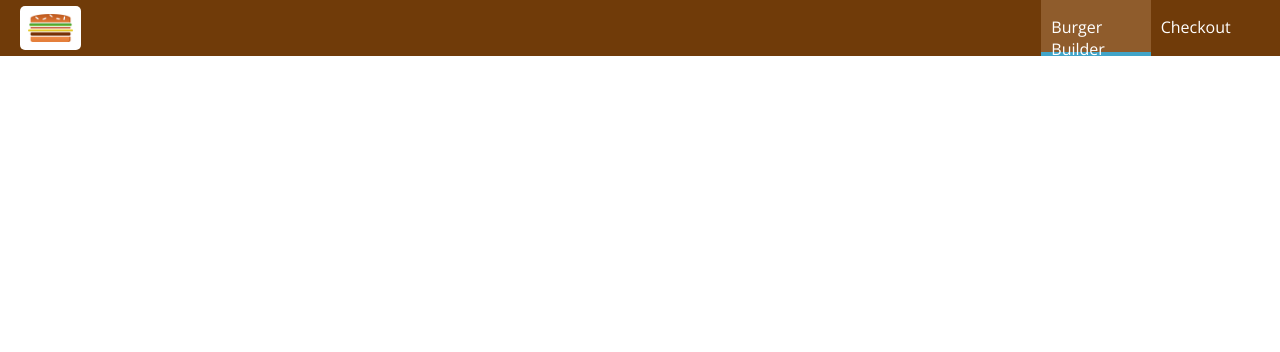
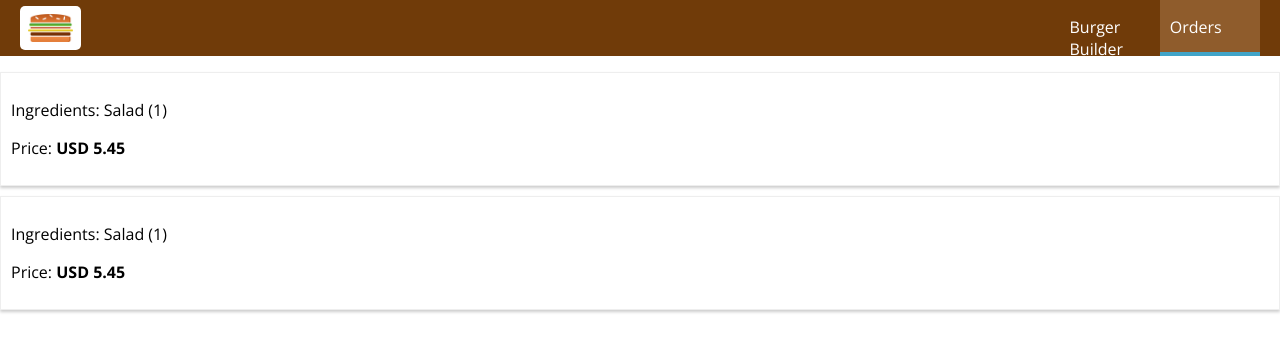
Before and after one commit to evgenydus/burger-builder, a React (Create React App) app: page /orders in a window 1280 px wide. Shown: the top 352 px of the page. Built offline with nearby package versions, Linux system fonts and the light colour scheme.

Commit message:
feat: add orders page

```diff
--- a/src/App/App.js
+++ b/src/App/App.js
@@ -6,6 +6,7 @@ import './App.css';
 import BurgerBuilder from '../containers/BurgerBuilder/BurgerBuilder';
 import Checkout from '../containers/Checkout/Checkout';
 import Layout from '../components/hoc/Layout/Layout';
+import Orders from '../containers/Orders/Orders';
 
 const App = () => {
   return (
@@ -13,6 +14,7 @@ const App = () => {
       <Layout>
         <Switch>
           <Route path="/checkout" component={Checkout}/>
+          <Route path="/orders" component={Orders}/>
           <Route path="/" exact component={BurgerBuilder}/>
         </Switch>
       </Layout>
--- a/src/components/Burger/BuildControls/BuildControls.css
+++ b/src/components/Burger/BuildControls/BuildControls.css
@@ -40,23 +40,23 @@
   }
 }
 
-.clear {
+.clear-btn {
   background-color: #f87373;
   color: #eee;
   margin-right: 10px;
 }
 
-.clear:hover, .clear:active {
+.clear-btn:hover, .clear-btn:active {
   background-color: #fd3f3f;
   border: 1px solid #966909;
 }
 
-.order {
+.order-btn {
   background-color: #dad735;
   color: #966909;
 }
 
-.order:hover, .order:active {
+.order-btn:hover, .order-btn:active {
   background-color: #a0db41;
   border: 1px solid #966909;
   color: #966909;
--- a/src/components/Burger/BuildControls/BuildControls.js
+++ b/src/components/Burger/BuildControls/BuildControls.js
@@ -38,14 +38,14 @@ const BuildControls = ({
         ))}
         <div className="checkout">
           <button
-            className="checkout-button clear"
+            className="checkout-button clear-btn"
             disabled={isPurchasable}
             onClick={clear}
           >
             Clear all
           </button>
           <button
-            className="checkout-button order"
+            className="checkout-button order-btn"
             disabled={isPurchasable}
             onClick={purchase}
           >
--- a/src/components/Navigation/NavigationItems/NavigationItem/NavigationItem.css
+++ b/src/components/Navigation/NavigationItems/NavigationItem/NavigationItem.css
@@ -6,7 +6,7 @@
   width: 100%;
 }
 
-.navigation-item .link {
+.navigation-item a {
   box-sizing: border-box;
   color: #8f5c2c;
   display: block;
@@ -15,9 +15,9 @@
   width: 100%;
 }
 
-.navigation-item .link.active,
-.navigation-item .link:hover,
-.navigation-item .link:active {
+.navigation-item a.active,
+.navigation-item a:hover,
+.navigation-item a:active {
   color: #40a4c8;
 }
 
@@ -29,16 +29,16 @@
     margin: 0;
   }
 
-  .navigation-item .link {
+  .navigation-item a {
     border-bottom: 4px solid transparent;
     color: #fff;
     height: 100%;
     padding: 16px 10px;
   }
 
-  .navigation-item .link:hover,
-  .navigation-item .link:active,
-  .navigation-item .link.active {
+  .navigation-item a:hover,
+  .navigation-item a:active,
+  .navigation-item a.active {
     background-color: #8f5c2c;
     border-bottom: 4px solid #40a4c8;
     color: #fff;
--- a/src/components/Navigation/NavigationItems/NavigationItem/NavigationItem.js
+++ b/src/components/Navigation/NavigationItems/NavigationItem/NavigationItem.js
@@ -1,10 +1,17 @@
 import React from 'react'
+import { NavLink } from 'react-router-dom'
 
 import './NavigationItem.css'
 
-const NavigationItem = ({ active, children, link }) => (
+const NavigationItem = ({ children, exact, link }) => (
   <li className="navigation-item">
-    <a href={link} className={`link ${active && 'active'}`}>{children}</a>
+    <NavLink
+      activeClassName="active"
+      exact={exact}
+      to={link}
+    >
+      {children}
+    </NavLink>
   </li>
 )
 
--- a/src/components/Navigation/NavigationItems/NavigationItems.js
+++ b/src/components/Navigation/NavigationItems/NavigationItems.js
@@ -6,8 +6,8 @@ import NavigationItem from './NavigationItem/NavigationItem'
 
 const NavigationItems = () => (
   <ul className="navigation-items">
-    <NavigationItem active link="/">Burger Builder</NavigationItem>
-    <NavigationItem link="/">Checkout</NavigationItem>
+    <NavigationItem link="/" exact>Burger Builder</NavigationItem>
+    <NavigationItem link="/orders">Orders</NavigationItem>
   </ul>
 )
 
--- /dev/null
+++ b/src/components/Order/Order.css
@@ -0,0 +1,8 @@
+.order {
+  border: 1px solid #eee;
+  box-shadow: 0 2px 3px #ccc;
+  box-sizing: border-box;
+  margin: 10px auto;
+  padding: 10px;
+  width: 100%;
+}
--- /dev/null
+++ b/src/components/Order/Order.js
@@ -0,0 +1,12 @@
+import React from 'react'
+
+import './Order.css'
+
+const Order = () => (
+  <div className="order">
+    <p>Ingredients: Salad (1)</p>
+    <p>Price: <strong>USD 5.45</strong></p>
+  </div>
+)
+
+export default Order
--- /dev/null
+++ b/src/containers/Orders/Orders.js
@@ -0,0 +1,17 @@
+import React, { Component } from 'react';
+
+import Order from '../../components/Order/Order';
+
+class Orders extends Component {
+  render() {
+
+    return (
+      <div>
+        <Order />
+        <Order />
+      </div>
+    )
+  }
+}
+
+export default Orders
```
